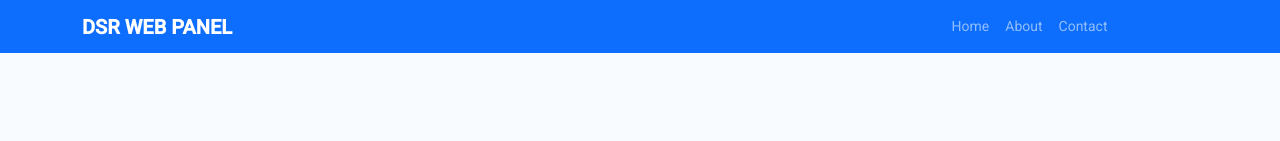
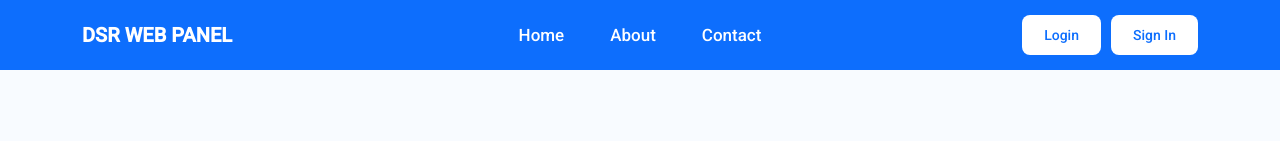
Before and after one commit to aaamann-1/aithrms, an Angular app: page / in a window 1280 px wide. Shown: the top 141 px of the page. Built offline with nearby package versions, Linux system fonts and the light colour scheme.

Commit message:
Added navbar sucessfully

```diff
--- a/src/app/core/navbar/navbar.css
+++ b/src/app/core/navbar/navbar.css
@@ -0,0 +1,75 @@
+.navbar {
+  height: 70px;
+}
+
+.container {
+  position: relative;
+  display: flex;
+  align-items: center;
+}
+
+/* Home, About, Contact - CENTER */
+.navigation-links {
+  position: absolute;
+  left: 50%;
+  transform: translateX(-50%);
+  display: flex;
+  gap: 30px;
+}
+
+.navigation-links .nav-link {
+  color: white;
+  font-size: 17px;
+  font-weight: 500;
+  opacity: 1;
+}
+
+.navigation-links .nav-link:hover {
+  color: white;
+  font-weight: 700;
+}
+
+
+/* Login and Sign In - RIGHT SIDE */
+.login-section {
+  margin-left: auto;
+  display: flex;
+  align-items: center;
+  gap: 10px;
+}
+
+/* Login Button */
+.login-btn {
+  background-color: white;
+  color: #0d6efd;
+  padding: 10px 22px;
+  border-radius: 8px;
+  text-decoration: none;
+  font-weight: 500;
+  display: inline-block;
+}
+
+.login-btn:hover {
+  background-color: #e9ecef;
+  color: #0d6efd;
+}
+
+.signin-btn {
+  background-color: white;
+  color: #0d6efd;
+  padding: 10px 22px;
+  border-radius: 8px;
+  text-decoration: none;
+  font-weight: 500;
+  display: inline-block;
+}
+
+.signin-btn:hover {
+  background-color: #e9ecef;
+  color: #0d6efd;
+}
+
+.signin-btn:hover {
+  background-color: white;
+  color: #0d6efd;
+}
--- a/src/app/core/navbar/navbar.html
+++ b/src/app/core/navbar/navbar.html
@@ -2,20 +2,37 @@
 
   <div class="container">
 
+    <!-- Website Name -->
     <a class="navbar-brand fw-bold" routerLink="/">
       DSR WEB PANEL
     </a>
 
-    <div class="navbar-nav ms-auto">
+    <!-- Center Navigation -->
+    <div class="navbar-nav navigation-links">
 
-      <a class="nav-link" routerLink="/">Home</a>
+      <a class="nav-link" routerLink="/">
+        Home
+      </a>
 
-      <a class="nav-link" routerLink="/about">About</a>
+      <a class="nav-link" routerLink="/about">
+        About
+      </a>
 
-      <a class="nav-link" routerLink="/contact">Contact</a>
+      <a class="nav-link" routerLink="/contact">
+        Contact
+      </a>
 
-      <a class="nav-link btn btn-light text-primary px-3 ms-3" routerLink="/login">
+    </div>
+
+    <!-- Login and Sign In -->
+    <div class="login-section">
+
+      <a class="login-btn" routerLink="/login">
         Login
+      </a>
+
+      <a class="signin-btn" routerLink="/register">
+        Sign In
       </a>
 
     </div>
```
